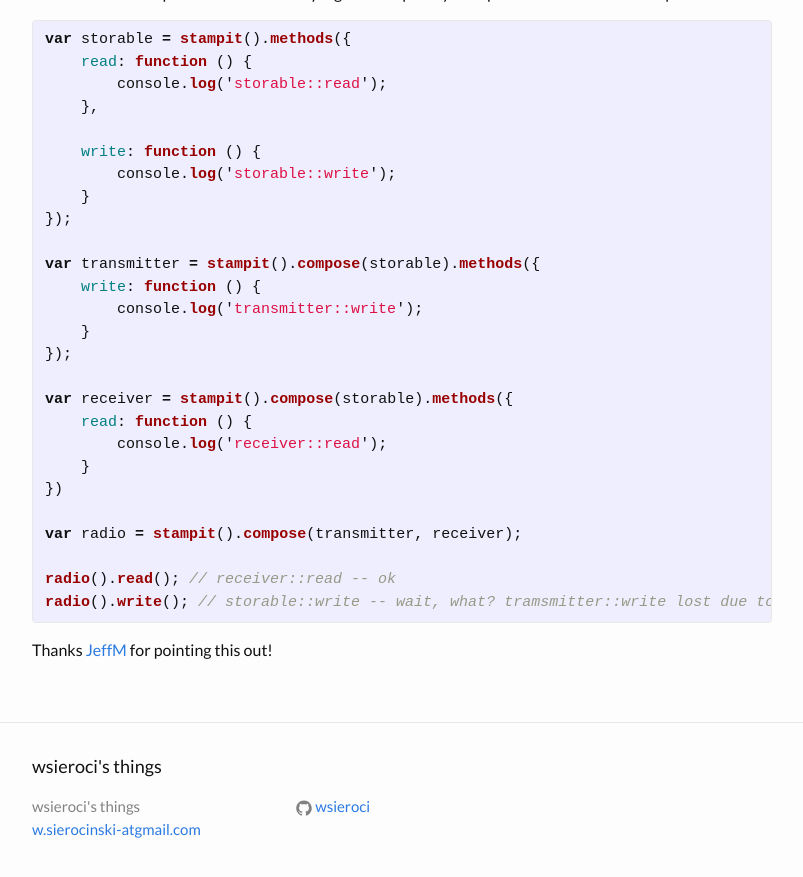
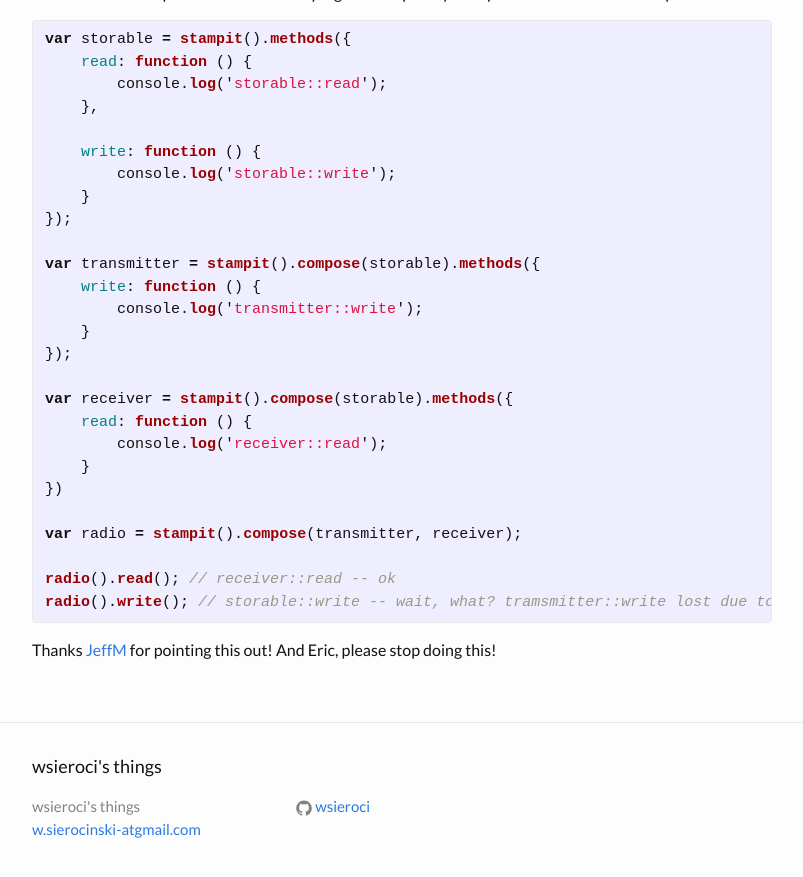
Before and after one commit to wsieroci/wsieroci.github.io, a Jekyll site: the page built from _posts/2015-12-28-problem-of-eric-elliott.markdown, in a window 1280 px wide and 900 px high, scrolled down 1591 px. Shown: the top 877 px of the window, without its empty margins (238-1041 px from the left). Built offline with Jekyll 4.4.1, drawn with Linux system fonts in a browser that asks for light colours.

Commit message:
Changing post

```diff
--- a/_posts/2015-12-28-problem-of-eric-elliott.markdown
+++ b/_posts/2015-12-28-problem-of-eric-elliott.markdown
@@ -82,7 +82,7 @@ radio().read(); // receiver::read -- ok
 radio().write(); // storable::write -- wait, what? tramsmitter::write lost due to diamond problem
 {% endhighlight %}
 
-Thanks [JeffM][author-blog] for pointing this out!
+Thanks [JeffM][author-blog] for pointing this out! And Eric, please stop doing this!
 
 [reddit-post]: https://www.reddit.com/r/javascript/comments/3oy9c3/composition_vs_eric_elliott/
 
```
Also changed, not shown: 5 other files.
